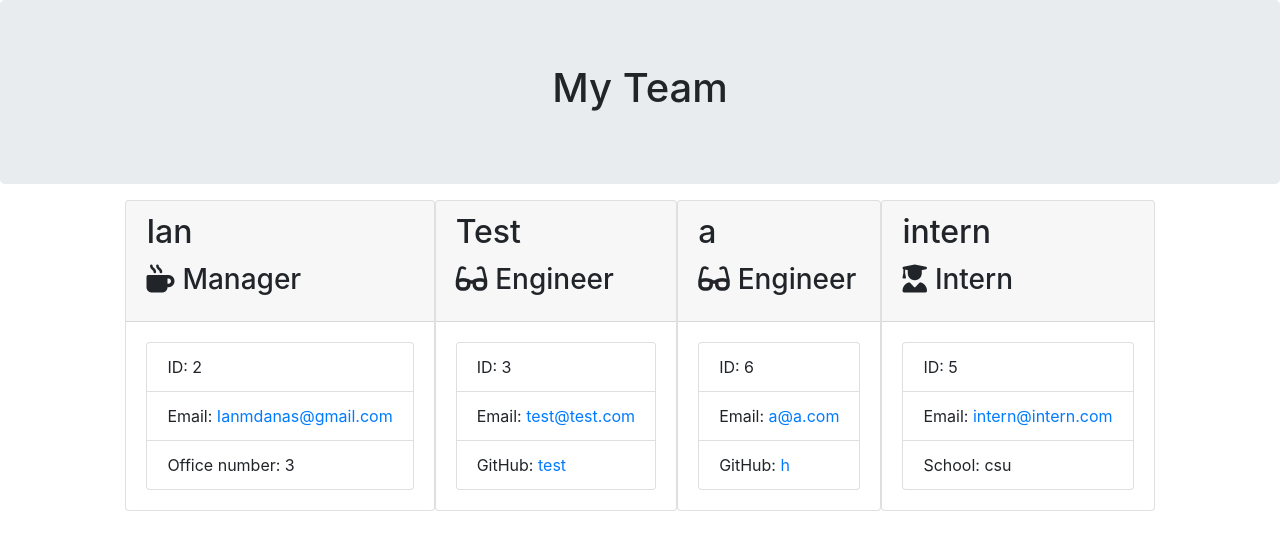
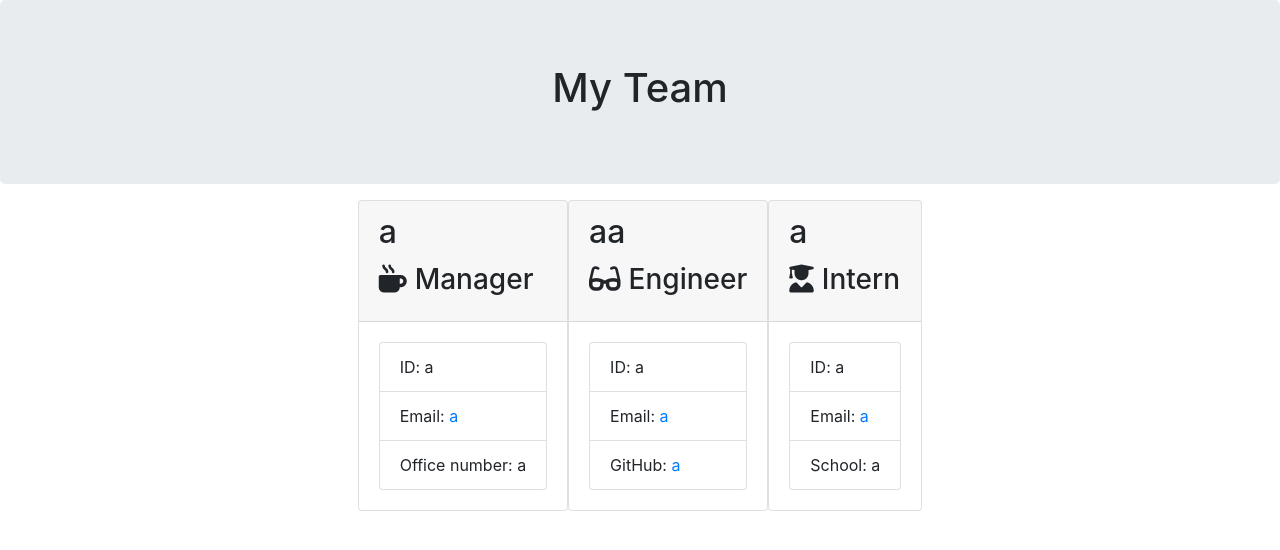
Before and after one commit to Ian-Danas/Team-Profile-Generator, a website: page team.html in a window 1280 px wide. Drawn offline with nearby package versions, Linux system fonts and the light colour scheme.

Commit message:
updating the readme file

```diff
--- a/team.html
+++ b/team.html
@@ -9,7 +9,6 @@
     <title>My Team</title>
     <link rel="stylesheet" href="https://stackpath.bootstrapcdn.com/bootstrap/4.3.1/css/bootstrap.min.css"
         integrity="sha384-ggOyR0iXCbMQv3Xipma34MD+dH/1fQ784/j6cY/iJTQUOhcWr7x9JvoRxT2MZw1T" crossorigin="anonymous">
-    <link rel="stylesheet" href="style.css">
     <script src="https://kit.fontawesome.com/c502137733.js"></script>
 </head>
 
@@ -27,28 +26,28 @@
 
         <div class="card employee-card">
         <div class="card-header">
-            <h2 class="card-title">Ian</h2>
+            <h2 class="card-title">a</h2>
             <h3 class="card-title"><i class="fas fa-mug-hot mr-2"></i>Manager</h3>
         </div>
         <div class="card-body">
             <ul class="list-group">
-                <li class="list-group-item">ID: 2</li>
-                <li class="list-group-item">Email: <a href="mailto:Ianmdanas@gmail.com">Ianmdanas@gmail.com</a></li>
-                <li class="list-group-item">Office number: 3</li>
+                <li class="list-group-item">ID: a</li>
+                <li class="list-group-item">Email: <a href="mailto:a">a</a></li>
+                <li class="list-group-item">Office number: a</li>
             </ul>
         </div>
     </div>
 
         <div class="card employee-card">
     <div class="card-header">
-        <h2 class="card-title">Test</h2>
+        <h2 class="card-title">aa</h2>
         <h3 class="card-title"><i class="fas fa-glasses mr-2"></i>Engineer</h3>
     </div>
     <div class="card-body">
         <ul class="list-group">
-            <li class="list-group-item">ID: 3</li>
-            <li class="list-group-item">Email: <a href="mailto:test@test.com">test@test.com</a></li>
-            <li class="list-group-item">GitHub: <a href="https://github.com/test" target="_blank" rel="noopener noreferrer">test</a></li>
+            <li class="list-group-item">ID: a</li>
+            <li class="list-group-item">Email: <a href="mailto:a">a</a></li>
+            <li class="list-group-item">GitHub: <a href="https://github.com/a" target="_blank" rel="noopener noreferrer">a</a></li>
         </ul>
     </div>
 </div>
@@ -56,27 +55,13 @@
         <div class="card employee-card">
     <div class="card-header">
         <h2 class="card-title">a</h2>
-        <h3 class="card-title"><i class="fas fa-glasses mr-2"></i>Engineer</h3>
-    </div>
-    <div class="card-body">
-        <ul class="list-group">
-            <li class="list-group-item">ID: 6</li>
-            <li class="list-group-item">Email: <a href="mailto:a@a.com">a@a.com</a></li>
-            <li class="list-group-item">GitHub: <a href="https://github.com/h" target="_blank" rel="noopener noreferrer">h</a></li>
-        </ul>
-    </div>
-</div>
-
-        <div class="card employee-card">
-    <div class="card-header">
-        <h2 class="card-title">intern</h2>
         <h3 class="card-title"><i class="fas fa-user-graduate mr-2"></i>Intern</h3>
     </div>
     <div class="card-body">
         <ul class="list-group">
-            <li class="list-group-item">ID: 5</li>
-            <li class="list-group-item">Email: <a href="mailto:intern@intern.com">intern@intern.com</a></li>
-            <li class="list-group-item">School: csu</li>
+            <li class="list-group-item">ID: a</li>
+            <li class="list-group-item">Email: <a href="mailto:a">a</a></li>
+            <li class="list-group-item">School: a</li>
         </ul>
     </div>
 </div>
--- a/util/generateHtml.js
+++ b/util/generateHtml.js
@@ -93,7 +93,6 @@ module.exports = team => {
     <title>My Team</title>
     <link rel="stylesheet" href="https://stackpath.bootstrapcdn.com/bootstrap/4.3.1/css/bootstrap.min.css"
         integrity="sha384-ggOyR0iXCbMQv3Xipma34MD+dH/1fQ784/j6cY/iJTQUOhcWr7x9JvoRxT2MZw1T" crossorigin="anonymous">
-    <link rel="stylesheet" href="style.css">
     <script src="https://kit.fontawesome.com/c502137733.js"></script>
 </head>
 
```
Also changed, not shown: README.md.
